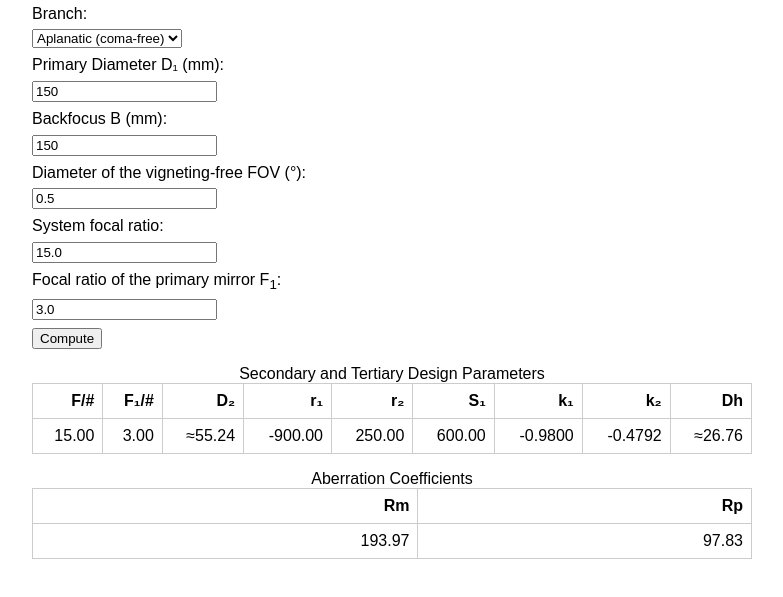
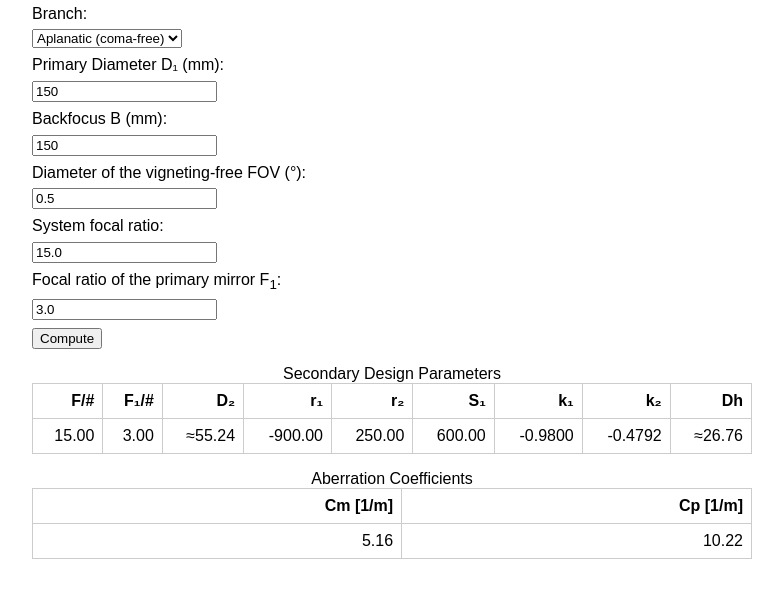
Before and after one commit to kkrutkowski/two-mirror-calculator, a plain HTML site: page index.html in a window 1280 px wide. Both pictures are taken after a click on the button "Compute". Shown: the part 143-740 px from the top of the page, without its empty margins (248-1031 px from the left). Drawn offline with Linux system fonts and the light colour scheme.

Commit message:
Update index.html

```diff
--- a/index.html
+++ b/index.html
@@ -3,13 +3,13 @@
 <head>
   <meta charset="UTF-8"/>
   <meta name="viewport" content="width=device-width, initial-scale=1.0"/>
-  <title>Two-mirror telescope Calculator</title>
+  <title>Two-Mirror Telescope calculator</title>
   <style>
     body { font-family: sans-serif; max-width: 720px; margin: auto; padding: 1em;}
     label, select, input, button { display: block; margin: .5em 0; }
     table { width: 100%; border-collapse: collapse; margin-top: 1em; }
     th, td { border: 1px solid #ccc; padding: .5em; text-align: right; }
-    .rm-dk { color: red; }
+    .Cm-dk { color: red; }
   </style>
 </head>
 <body>
@@ -83,7 +83,7 @@
       // use approximate marginal ray height instead
       let   D2 = Math.abs(D1 * ((S1 - fp) / fp)) + Math.abs(2 * S1 * Math.tan(FOV));
 
-      // perform the approximate marginal ray height analysis here as well
+      // perfoCm the approximate marginal ray height analysis here as well
       let Dh  = Math.abs(2 * (f_system) * Math.tan(FOV));   // max image size at the primary vertex, from initial parameters
       Dh += Math.max(((Math.abs(D2) - Dh) * B / (B + S1)), 0);  // defocus at the primary vertex
 
@@ -118,29 +118,29 @@
       D2 = Math.abs(D2)
 
       // Petzval field curvature
-      let Rp = 0.5 / ((1.0 / r2) - (1.0 / r1));
+      let Cp = 1000 / (0.5 / ((1.0 / r2) - (1.0 / r1)));
       // Median field curvature
-      let Rm = 0;
+      let Cm = 0;
        // Astigmatic field curvature
       let Ra = 0;
 
       if (branch === 'aplanat'){
-      Rm = (1.0 + η) * r1 * m**2 / (2.0 * (m+1) * (m**2 - ((m+1) * η)));
+      Cm = 1000 / ((1.0 + η) * r1 * m**2 / (2.0 * (m+1) * (m**2 - ((m+1) * η))));
       Ra = - (1 + η) * m * F_eff / ((m * (2*m + 1) + η)) * 180.0 / 3.1415;
       }
 
       if (branch === 'classical'){
-      Rm = (1.0 + η) * r1 * m**2 / (2.0 * ((m**2 - 2)*(m - η) + ((m+1) * m)));
+      Cm = 1000 / ((1.0 + η) * r1 * m**2 / (2.0 * ((m**2 - 2)*(m - η) + ((m+1) * m))));
       Ra = - (1 + η) * m * F_eff / (m**2 + η) * 180.0 / 3.1415;
       }
 
       if (branch === 'dk'){
-      Rm = ((1 + η) * r1 * m**2) / (2 * ((m**2 - 2) * (m - η) + ((m + 1) * m * (m**2 - 1) * (m - η)**2 / (2 * m))));
+      Cm = 1000 / (((1 + η) * r1 * m**2) / (2 * ((m**2 - 2) * (m - η) + ((m + 1) * m * (m**2 - 1) * (m - η)**2 / (2 * m)))));
       Ra = (4 * (1 + η) * F_eff * m**2) / (-(m**4) + (4 + 2 * η) * m**3 + m**2 * (1 - η**2) + 2 * m * η + η**2) * 180.0 / 3.1415;
       }
 
 
-      return { D2, r1, r2, S1, k1, k2, Dh, Rp, Rm, Ra};
+      return { D2, r1, r2, S1, k1, k2, Dh, Cp, Cm, Ra};
     }
 
     document.getElementById('compute').addEventListener('click', () => {
@@ -165,7 +165,7 @@
 
       F_eff = Math.abs(F_eff)
 
-      // formatting
+      // foCmatting
       const fmt2  = v => v.toFixed(2);
       const fmt4  = v => v.toFixed(4);
 
@@ -175,7 +175,7 @@
       document.getElementById('output').innerHTML = `
         <div class="tables-container">
           <table>
-            <caption>Secondary and Tertiary Design Parameters</caption>
+            <caption>Secondary Design Parameters</caption>
             <tr>
               <th>F/#</th>
               <th>F₁/#</th>
@@ -203,12 +203,12 @@
           <table>
             <caption>Aberration Coefficients</caption>
             <tr>
-              <th>Rm</th>
-              <th>Rp</th>
+              <th>Cm [1/m]</th>
+              <th>Cp [1/m]</th>
             </tr>
             <tr>
-              <td class="${isDK ? 'rm-dk' : ''}">${fmt2(p.Rm)}</td>
-              <td>${fmt2(p.Rp)}</td>
+              <td class="${isDK ? 'Cm-dk' : ''}">${fmt2(p.Cm)}</td>
+              <td>${fmt2(p.Cp)}</td>
             </tr>
           </table>
         </div>
```
